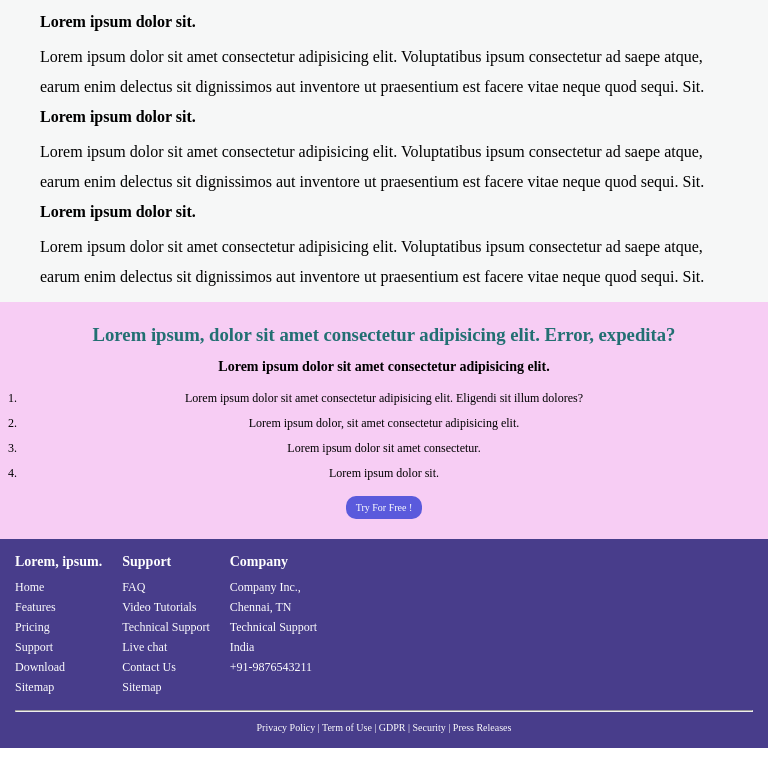
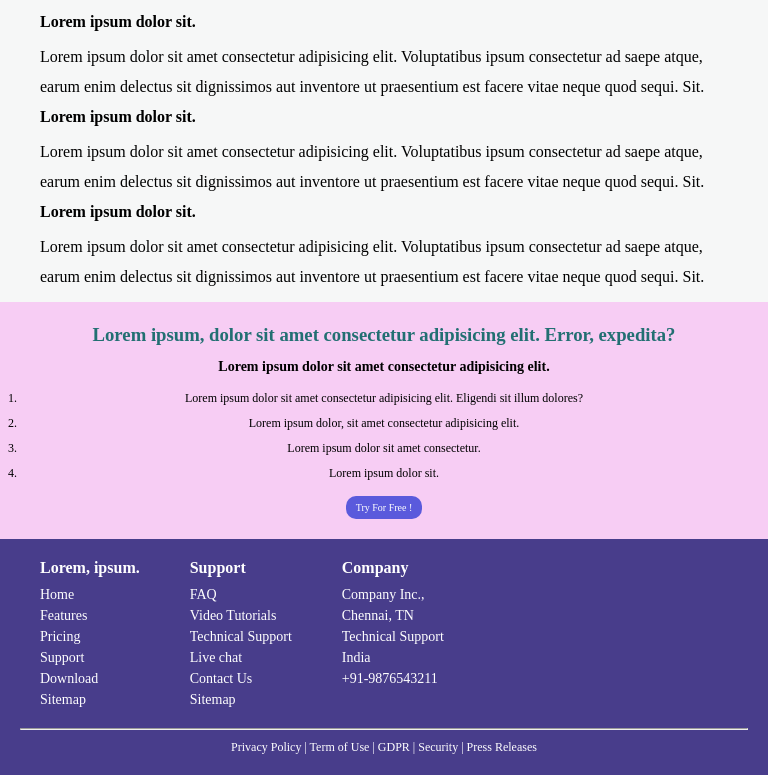
Before and after one commit to PriyaBalaDharshini/HTML_CSS_Test, a website: page index.html in a window 768 px wide. Shown: the part 715-1490 px from the top of the page. Before the commit the page ends 1463 px from the top, so only its background shows below. Drawn offline with Linux system fonts and the light colour scheme.

Commit message:
Completed

```diff
--- a/styles.css
+++ b/styles.css
@@ -249,6 +249,7 @@ main {
 
 .bottom img {
     width: 100%;
+    height: auto;
 
 }
 
@@ -734,7 +735,6 @@ hr {
     }
 
     .footer {
-        padding: 15px;
         background-color: darkslateblue;
         text-align: center;
         color: white;
@@ -743,13 +743,14 @@ hr {
     .main-container {
         display: flex;
         text-align: left;
-        margin-bottom: 10px;
-        gap: 20px;
+        margin-bottom: 15px;
+        gap: 30 px;
+        padding: 0px 20px;
 
     }
 
     .main h3 {
-        font-size: 14px;
+        font-size: 16px;
         margin-bottom: 10px;
     }
 
@@ -760,7 +761,7 @@ hr {
 
     .main ul li {
         margin: 5px 0;
-        font-size: 12px;
+        font-size: 14px;
     }
 
     hr {
@@ -770,7 +771,7 @@ hr {
 
     .footer-bottom {
         margin-top: 10px;
-        font-size: 10px;
+        font-size: 12px;
 
     }
 }
```
